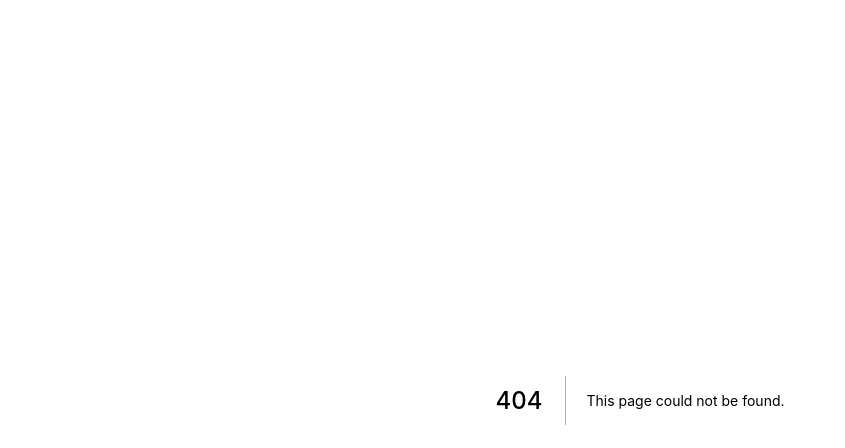
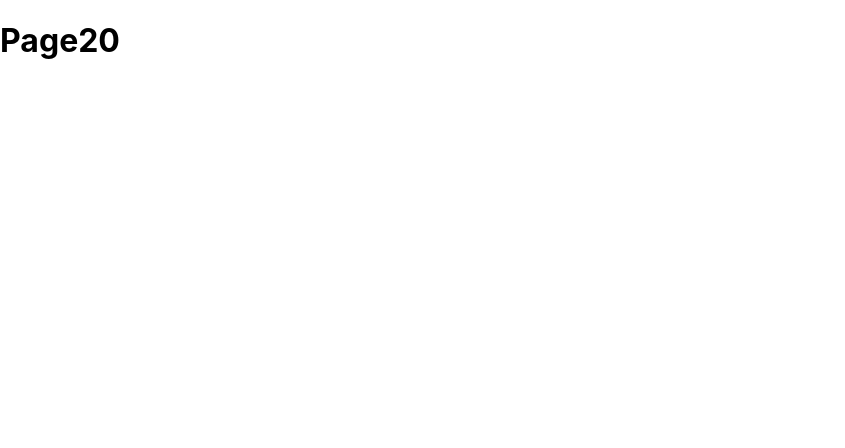
Before and after one commit to 9rganizedchaos/merging-practice, a Next.js app: page /page20 in a window 1280 px wide. Before the commit this address had no page. Shown: the top 448 px of the page, without its empty margins (0-845 px from the left). Built offline with nearby package versions, Linux system fonts and the light colour scheme.

Commit message:
feat: DEV page20 추가

```diff
--- /dev/null
+++ b/pages/page20.js
@@ -0,0 +1,5 @@
+function Page20() {
+  return <h1>Page20</h1>;
+}
+
+export default Page20;
```
